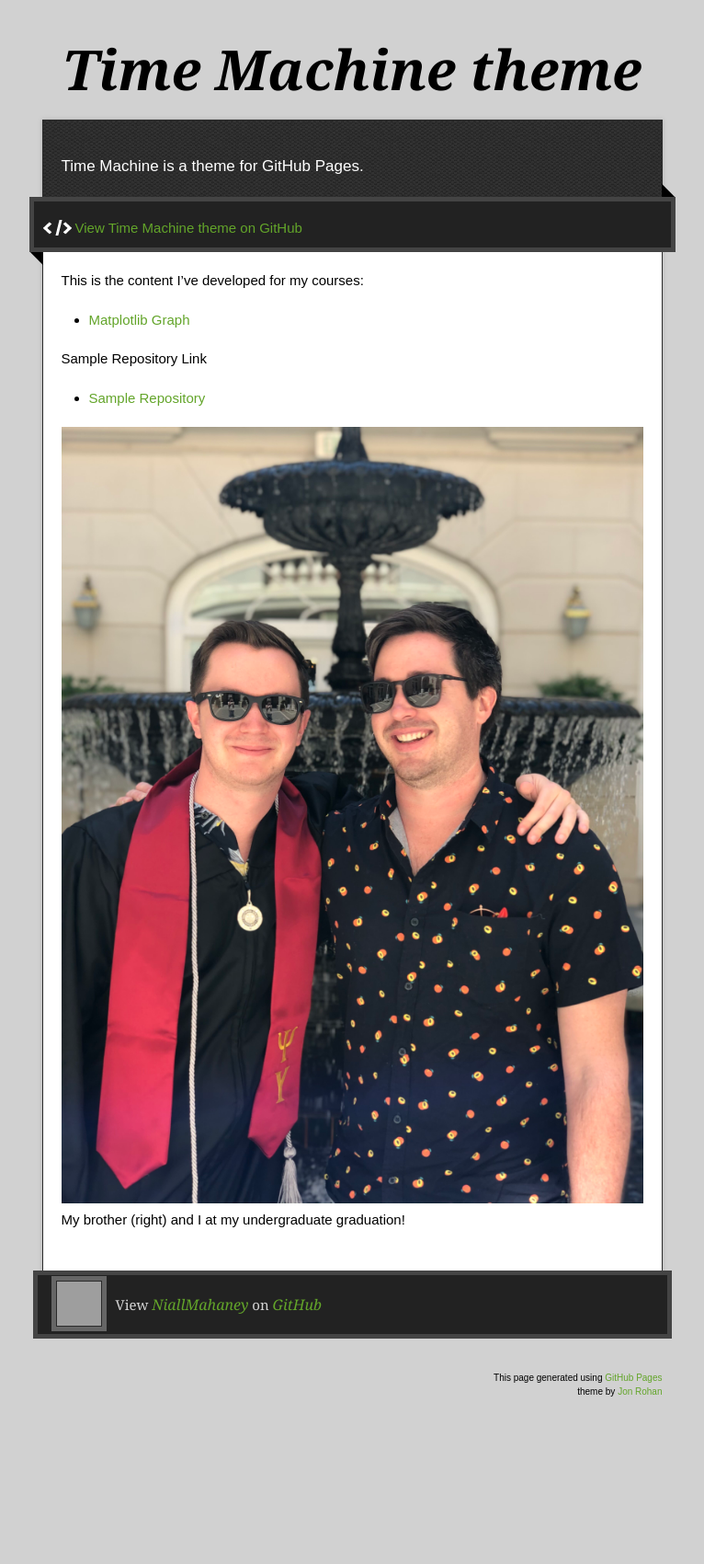
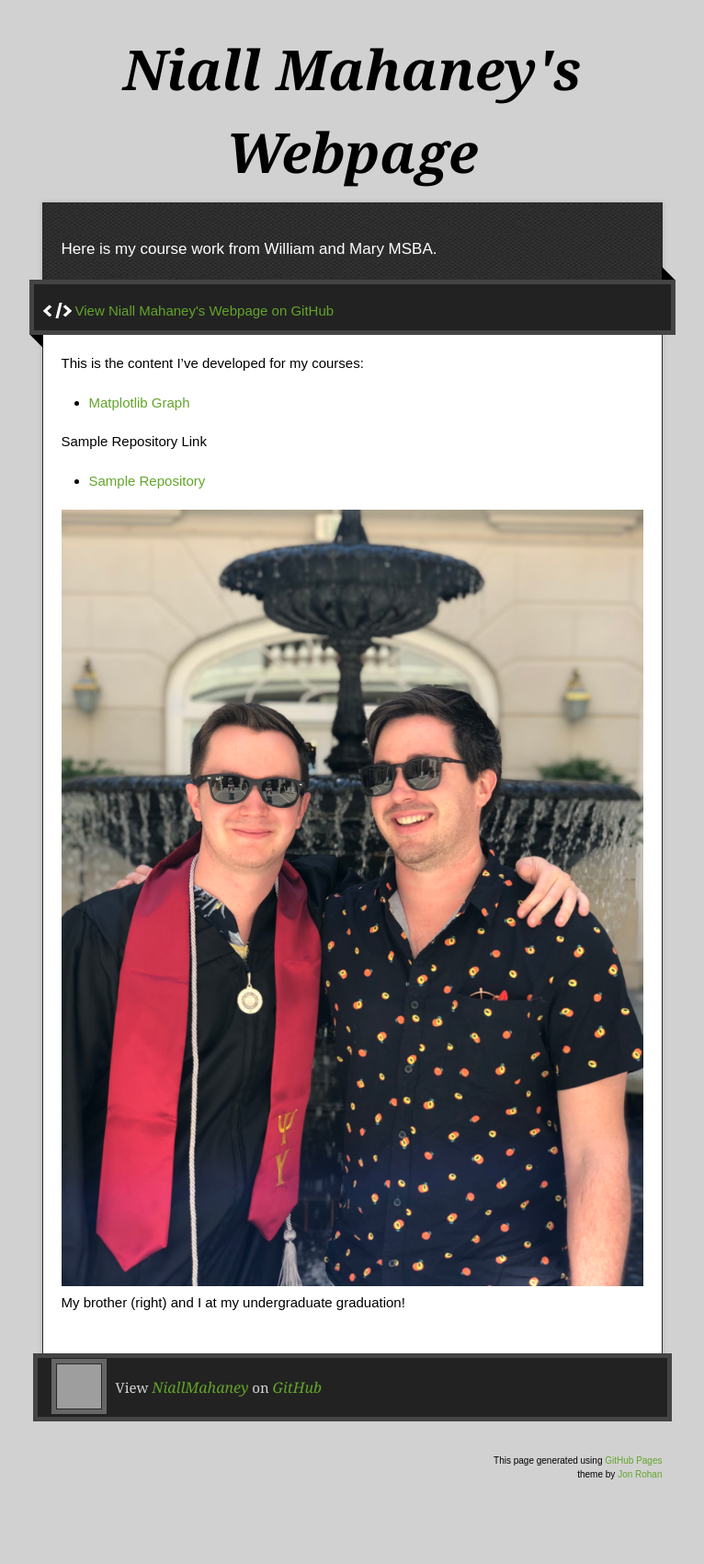
Before and after one commit to NiallMahaney/NiallMahaney.github.io, a Jekyll site: the page built from index.md, in a window 1280 px wide. Shown: the whole page at 92% size, without its empty margins (257-1023 px from the left). Built offline with Jekyll 4.4.1, drawn with Linux system fonts in a browser that asks for light colours; our own code applies the rules of GitHub Pages for plain Markdown files; before the commit the page ends 1610 px from its top, so only the background shows below that; grey boxes are pictures that could not be loaded.

Commit message:
Update _config.yml

```diff
--- a/_config.yml
+++ b/_config.yml
@@ -1,5 +1,5 @@
-title: Time Machine theme
-description: Time Machine is a theme for GitHub Pages.
+title: Niall Mahaney's Webpage
+description: Here is my course work from William and Mary MSBA.
 show_downloads: false
 google_analytics:
 theme: jekyll-theme-time-machine
```
